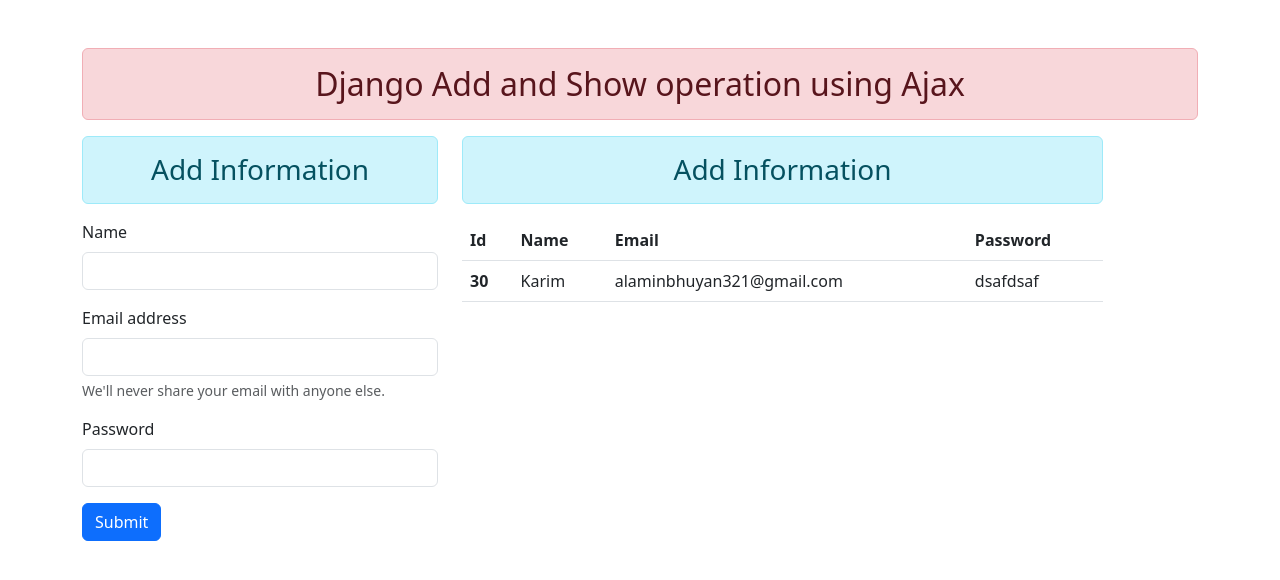
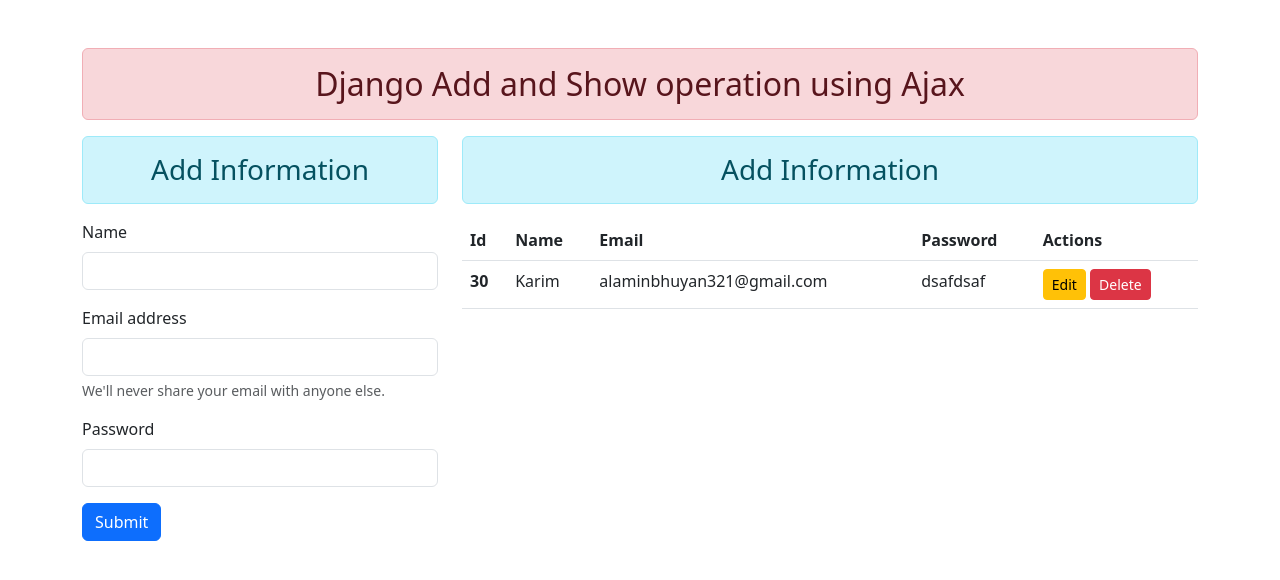
Before and after one commit to alamin322/Ajax-in-Django, a Django app: page / in a window 1280 px wide. Shown: the top 580 px of the page. Run offline with Django 4.2, Linux system fonts and the light colour scheme; data comes from the database, SQL or seed files in the repository; both versions use the stored data as it was after the commit; some libraries are stand-ins or nearby versions.

Commit message:
add new code

```diff
--- a/curd_app/templates/ajax.html
+++ b/curd_app/templates/ajax.html
@@ -1,7 +1,7 @@
 <script>
     $(document).ready(function () {
         $('#saveid').click(function (e) {
-            //console.log("Button clicked");
+            console.log("Submit button clicked");
             e.preventDefault();
             let output = ""
             let name = $('#nameid').val();
@@ -9,6 +9,13 @@
             let password = $('#exampleInputPassword1').val();
             let csrf = $("input[name=csrfmiddlewaretoken]").val();
 
+            if (name == "") {
+                alert("Please enter name")
+            } else if (email == "") {
+                alert("Please enter email address")
+            } else if (password == "") {
+                alert("Please enter password")
+            } else {
                 mydata = { name: name, email: email, password: password, csrfmiddlewaretoken: csrf };
 
                 $.ajax({
@@ -20,9 +27,10 @@
                         if (data.status == "Save") {
                             console.log(data.information);
                             x = data.information;
+                            console.log(x[0].id);
                             console.log("save");
                             for (i = 0; i < x.length; i++) {
-                            output += "<tr><td>" + x[i].id + "</td><td>" + x[i].name + "</td><td>" + x[i].email + "</td><td>" + x[i].password + "</td></tr>"
+                                output += "<tr><td>" + x[i].id + "</td><td>" + x[i].name + "</td><td>" + x[i].email + "</td><td>" + x[i].password + "</td><td><input type='button' value='Edit' data-sid=" + x[i].id + " class='btn btn-warning btn-sm btn-edit mr-3'><input type='button' value='Delete' data-sid=" + x[i].id + " class='btn btn-danger btn-sm btn-delete'></td></tr>"
                             }
                             $("#tbody").html(output)
                             $("form")[0].reset();
@@ -31,8 +39,58 @@
                         }
                     }
                 })
+            }
+        });
 
-        });
+
+        // update data using ajax request
+        $('tbody').on('click', '.btn-edit', function (e) {
+            e.preventDefault();
+            console.log("Edit button clicked");
+            let id = $(this).attr('data-sid');
+            let csrf = $("input[name=csrfmiddlewaretoken]").val();
+
+            $.ajax({
+                url: "{% url 'updatedata' %}",
+                method: 'POST',
+                data: mydata,
+                success: function (data) {
+                    if (data.status == 1) {
+                        console.log("Update successful");
+                        $(mythis).closest('tr').fadeOut();
+                        //$("#tbody").html(mythis)
+                    } else if (data.status == 0) {
+                        console.log("Update failed");
+                    }
+                }
+            })
+        })
+
+        // delete data using ajax request
+        $('tbody').on('click', ".btn-delete", function (e) {
+            e.preventDefault();
+            console.log("Delete button clicked");
+            let id = $(this).attr('data-sid');
+            let csrf = $("input[name=csrfmiddlewaretoken]").val();
+            console.log("the id is: " + id);
+            mydata = { sid: id, csrfmiddlewaretoken: csrf };
+            mythis = this;
+            $.ajax({
+                url: "{% url 'deletedata' %}",
+                method: 'POST',
+                data: mydata,
+                success: function (data) {
+                    if (data.status == 1) {
+                        alert("Delete successful");
+                        //console.log("Delete successful");
+                        $(mythis).closest('tr').fadeOut();
+                        //$("#tbody").html(mythis)
+                    } else if (data.status == 0) {
+                        alert("Delete failed");
+                    }
+                }
+            })
+        })
     });
 
 </script>
--- a/curd_app/templates/index.html
+++ b/curd_app/templates/index.html
@@ -22,24 +22,24 @@
                     {% csrf_token %}
                     <div class="mb-3">
                         <label for="nameid" class="form-label">Name</label>
-                        <input type="text" class="form-control" id="nameid" aria-describedby="username">
+                        <input type="text" class="form-control" id="nameid" aria-describedby="username" required>
                     </div>
 
                     <div class="mb-3">
                         <label for="exampleInputEmail1" class="form-label">Email address</label>
-                        <input type="email" class="form-control" id="exampleInputEmail1" aria-describedby="emailHelp">
+                        <input type="email" class="form-control" id="exampleInputEmail1" aria-describedby="emailHelp" required>
                         <div id="emailHelp" class="form-text">We'll never share your email with anyone else.</div>
                     </div>
                     <div class="mb-3">
                         <label for="exampleInputPassword1" class="form-label">Password</label>
-                        <input type="password" class="form-control" id="exampleInputPassword1">
+                        <input type="password" class="form-control" id="exampleInputPassword1" required>
                     </div>
 
                     <button type="submit" id="saveid" class="btn btn-primary">Submit</button>
                 </form>
             </div>
 
-            <div class="col-sm-7">
+            <div class="col-sm-8">
                 <h3 class="text-center alert alert-info">Add Information</h3>
                 <table class="table">
                     <thead>
@@ -48,6 +48,7 @@
                             <th scope="col">Name</th>
                             <th scope="col">Email</th>
                             <th scope="col">Password</th>
+                            <th scope="col">Actions</th>
                         </tr>
                     </thead>
                     <tbody id="tbody">
@@ -58,6 +59,11 @@
                             <td>{{i.name}}</td>
                             <td>{{i.email}}</td>
                             <td>{{i.password}}</td>
+                            <td>
+                                <input type="button" value="Edit" data-sid="{{i.id}}" class="btn btn-warning btn-sm btn-edit">
+                                <input type="button" value="Delete" data-sid="{{i.id}}" class="btn btn-danger btn-sm btn-delete">
+                            </td>
+
                         </tr>
                         {% endfor %}
 
@@ -72,11 +78,6 @@
     <script src="{% static 'js/popper.js' %}"></script>
     <script src="{% static 'js/bootstrap.js' %}"></script>
 
-    {% comment %} <script src="{% static 'js/jquery.js' %}"></script>
-    <script src="{% static 'js/popper.min.js' %}"></script>
-    <script src="{% static 'js/bootstrap.min.js' %}"></script> {% endcomment %}
-
-
     {% include 'ajax.html' %}
 
 </body>
--- a/curd_app/urls.py
+++ b/curd_app/urls.py
@@ -4,4 +4,6 @@ from . import views
 urlpatterns = [
     path('', view=views.home, name='homeview'),
     path('save/', view=views.save_info, name='savedata'),
+    path('update/', view=views.update_info, name='updatedata'),
+    path('delete/', view=views.delete_info, name='deletedata'),
 ]
--- a/curd_app/views.py
+++ b/curd_app/views.py
@@ -24,3 +24,17 @@ def save_info(request):
         return JsonResponse({'status': 'Save', 'information':information})
     else:
         JsonResponse({'status': 0})
+
+
+def update_info(request):
+    pass
+
+def delete_info(request):
+    if request.method == 'POST':
+        id = request.POST['sid']
+        user = UserInfo.objects.get(pk=id)
+        print(user)
+        user.delete()
+        return JsonResponse({'status': 1})
+    else:
+        JsonResponse({'status': 0})
```
Also changed, not shown: db.sqlite3. Lines whose indentation alone changed are shown as unchanged.
